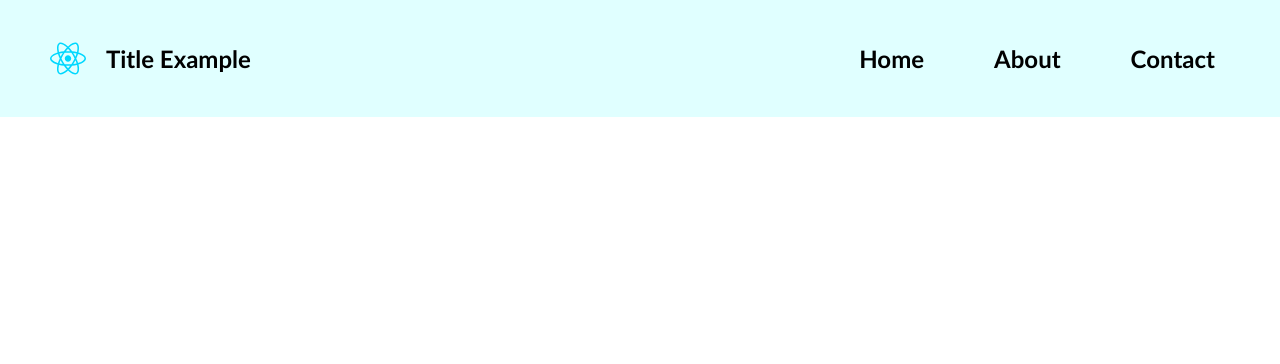
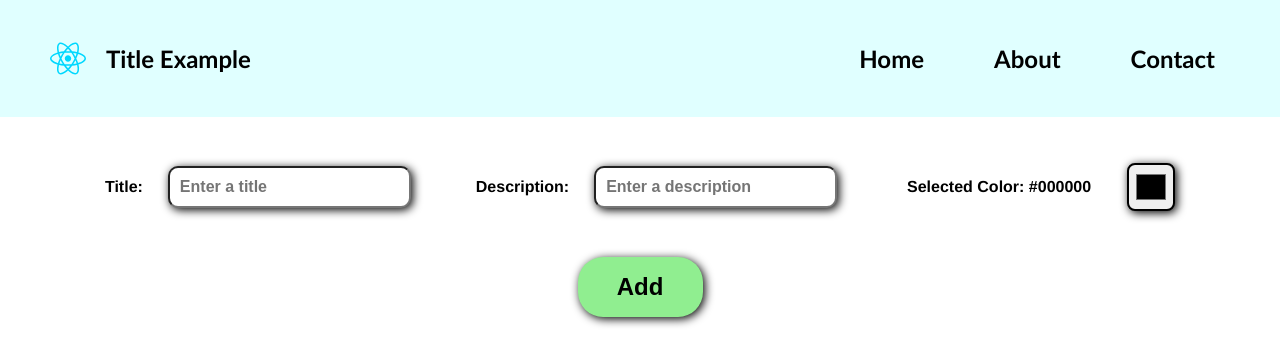
Before and after one commit to PakmanGames/react-card-template, a React (Vite) app: page / in a window 1280 px wide. Shown: the top 364 px of the page. Built offline with nearby package versions, Linux system fonts and the light colour scheme.

Commit message:
Create input component and style
Create README

```diff
--- /dev/null
+++ b/src/InputComponent/Input.css
@@ -0,0 +1,64 @@
+.input-container {
+    display: flex;
+    justify-content: space-evenly;
+    align-items: center;
+    padding: 40px;
+}
+
+.title, .description, .color {
+    display: flex;
+    align-items: center;
+    gap: 25px;
+}
+
+.color-container {
+    min-width: 190px;
+    padding: 5px;
+}
+
+.add-button {
+    width: 125px;
+    padding: 16px;
+    align-self: center;
+    border: none;
+    border-radius: 25px;
+    font-size: 24px;
+    font-weight: bold;
+    background-color: lightgreen;
+    box-shadow: 2px 2px 10px black;
+    transition: background-color 0.2s ease;
+}
+
+.add-button:hover {
+    background-color: #79ca79;
+}
+
+.input-container div p {
+    font-family: 'Franklin Gothic Medium', 'Arial Narrow', Arial, sans-serif;
+    font-size: 16px;
+    font-weight: bold;
+}
+
+input[type="text"] {
+    font-size: 16px;
+    font-weight: bold;
+    padding: 10px;
+    border-radius: 10px;
+}
+
+input[type="color"] {
+    border-radius: 8px;
+    width: 48px;
+    height: 48px;
+    padding: 5px;
+    border: 2px solid black;
+}
+
+.input-container input {
+    box-shadow: 2px 2px 10px black;
+    transition: box-shadow 0.2s ease;
+}
+
+input:hover {
+    box-shadow: 3px 3px 16px black;
+}
--- /dev/null
+++ b/src/InputComponent/Input.jsx
@@ -0,0 +1,54 @@
+import { useState } from 'react';
+import './Input.css'
+
+function Input() {
+    const [title, setTitle] = useState("");
+    const [description, setDescription] = useState("");
+    const [color, setColor] = useState("#000000");
+
+    const handleTitleChange = (e) => {
+        setTitle(e.target.value);
+    }
+
+    const handleDescriptionChange = (e) => {
+        setDescription(e.target.value);
+    }
+
+    const handleColorChange = (e) => {
+        setColor(e.target.value);
+    }
+
+    const handleAddItem = () => {
+        if (title.trim() === "" || description.trim() === "") {
+            return;
+        }
+
+        //work in progress
+    }
+
+    return (
+        <div className='main-body'>
+            <div className='input-bar'>
+                <div className='input-container'>
+                    <div className='title'>
+                        <p>Title:</p>
+                        <input id='title' type="text" placeholder='Enter a title' value={title} onChange={(e) => handleTitleChange(e)}/>
+                    </div>
+                    <div className='description'>
+                        <p>Description:</p>
+                        <input id='description' type="text" placeholder='Enter a description' value={description} onChange={(e) => handleDescriptionChange(e)}/>
+                    </div>
+                    <div className='color'>
+                        <div className='color-container' style={{color: color}}>
+                            <p>Selected Color: {color}</p>
+                        </div>
+                        <input type="color" value={color} onChange={(e) => handleColorChange(e)}/>
+                    </div>
+                </div>
+            </div>
+            <button className='add-button' onClick={() => handleAddItem()}>Add</button>
+        </div>
+    );
+}
+
+export default Input
--- a/src/index.css
+++ b/src/index.css
@@ -5,3 +5,8 @@ html, body {
 body {
   margin: 0px;
 }
+
+.main-body {
+  display: flex;
+  flex-direction: column;
+}
--- a/src/main.jsx
+++ b/src/main.jsx
@@ -1,10 +1,12 @@
 import React from 'react'
 import ReactDOM from 'react-dom/client'
 import Navigation from './NavigationComponent/Navigation.jsx'
+import Input from './InputComponent/Input.jsx'
 import './index.css'
 
 ReactDOM.createRoot(document.getElementById('root')).render(
   <React.StrictMode>
     <Navigation />
+    <Input />
   </React.StrictMode>,
 )
```
Also changed, not shown: 1 other file (tests, documents, lock files or other folders).
